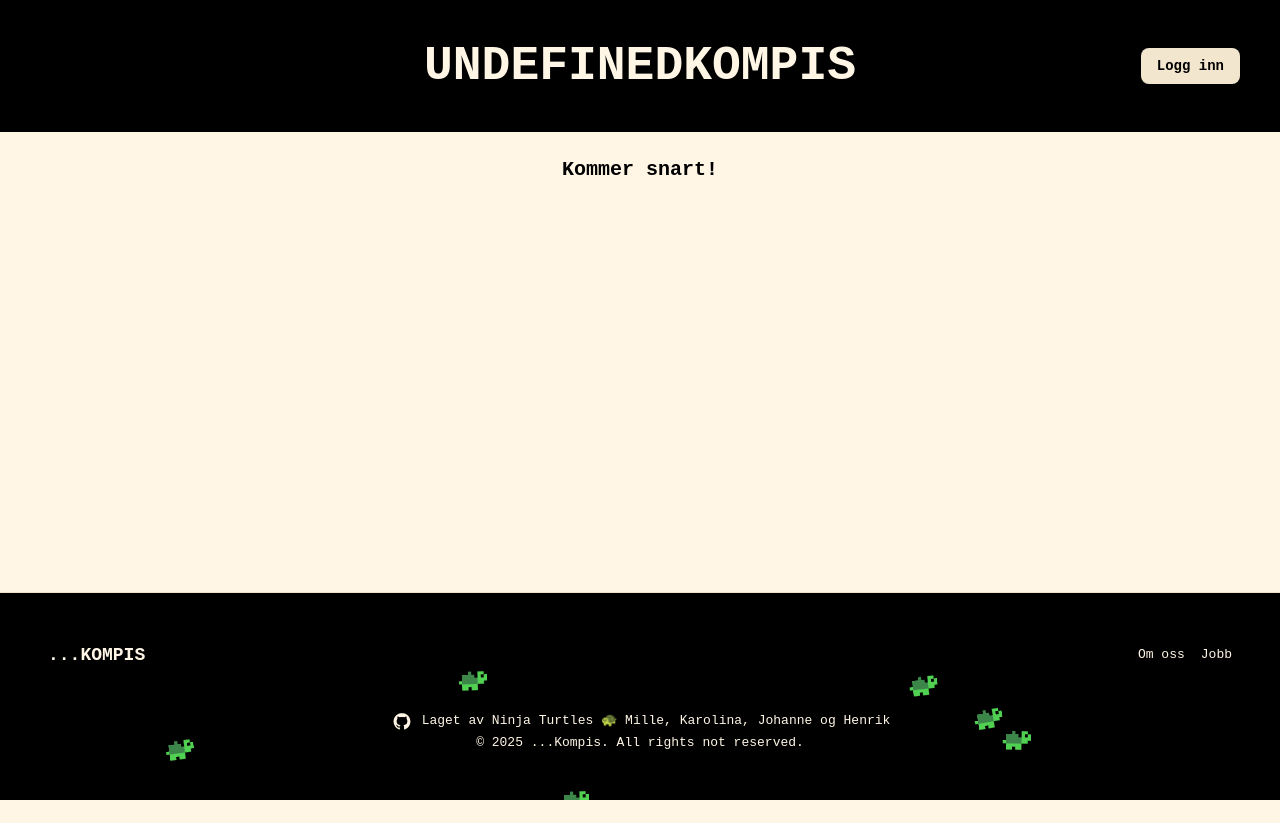
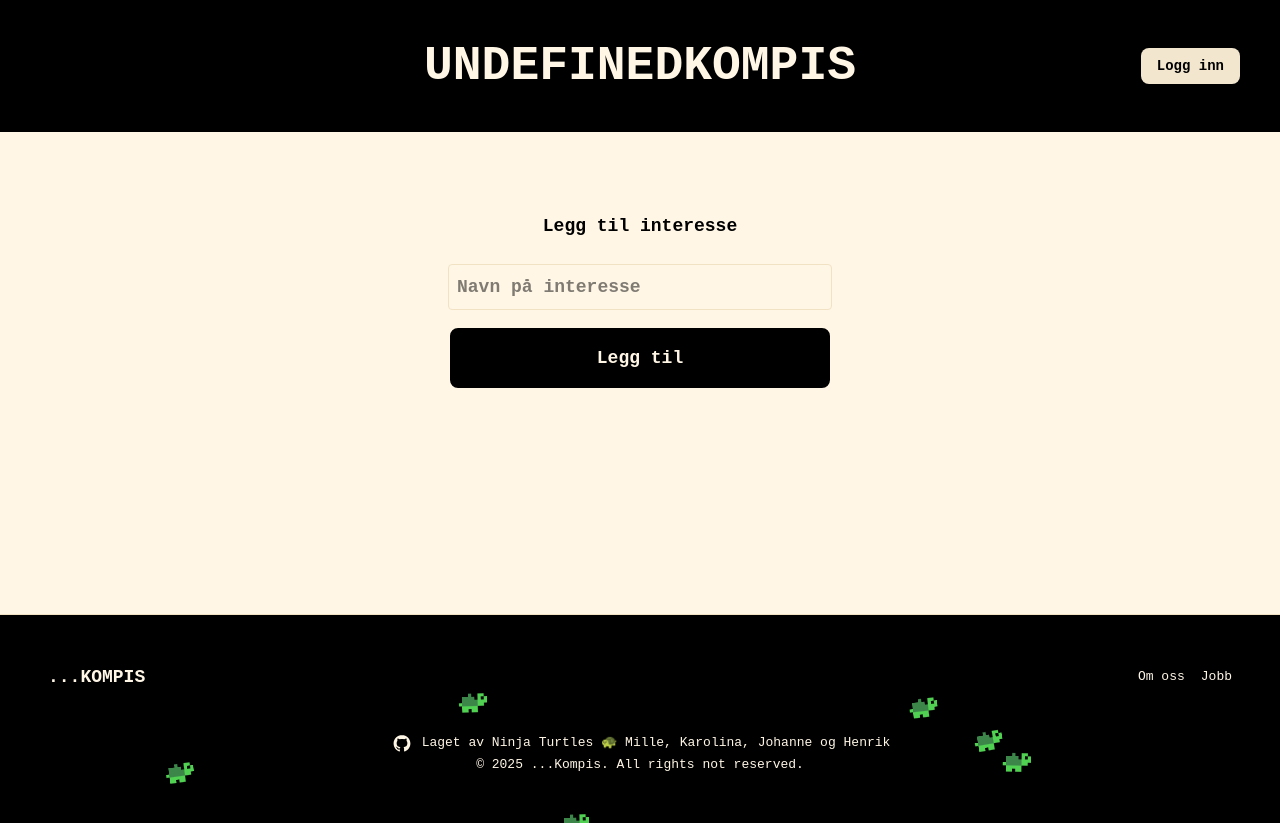
Before and after one commit to KaroGil/webathon, a Next.js app: page /hobbies/add in a window 1280 px wide. Before the commit the page ends 800 px from the top, so only its background shows below. Built offline with nearby package versions, Linux system fonts and the light colour scheme; no server answers.

Commit message:
add form (#39)

```diff
--- a/app/hobbies/add/page.tsx
+++ b/app/hobbies/add/page.tsx
@@ -1,7 +1,22 @@
 export default function AddInterest() {
   return (
-    <div className="flex flex-col gap-10 items-center justify-center m-6 font-bold text-xl">
-      <p className="text-center font-lg">Kommer snart!</p>
+    <div className="flex flex-col gap-6 items-center justify-center m-6 font-bold text-lg mt-20">
+      <p className="text-center text-lg">Legg til interesse</p>
+      <form className="flex flex-col gap-4 w-full max-w-sm">
+        <input
+          type="text"
+          name="interest"
+          placeholder="Navn på interesse"
+          className="border p-2 rounded w-full"
+          required
+        />
+        <button
+          type="submit"
+          className="bg-foreground text-background text-center font-bold px-12 py-4 rounded-lg border-2 border-background hover:bg-background hover:text-foreground transition-all duration-300 $"
+        >
+          Legg til
+        </button>
+      </form>
     </div>
   );
 }
```
